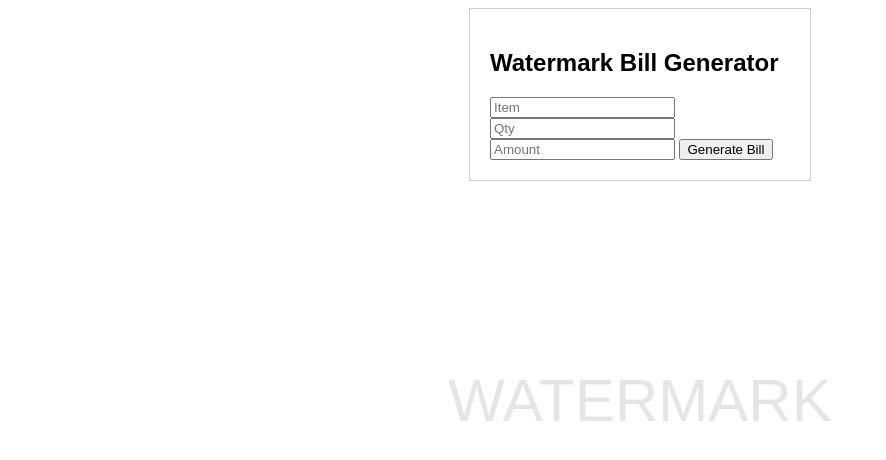
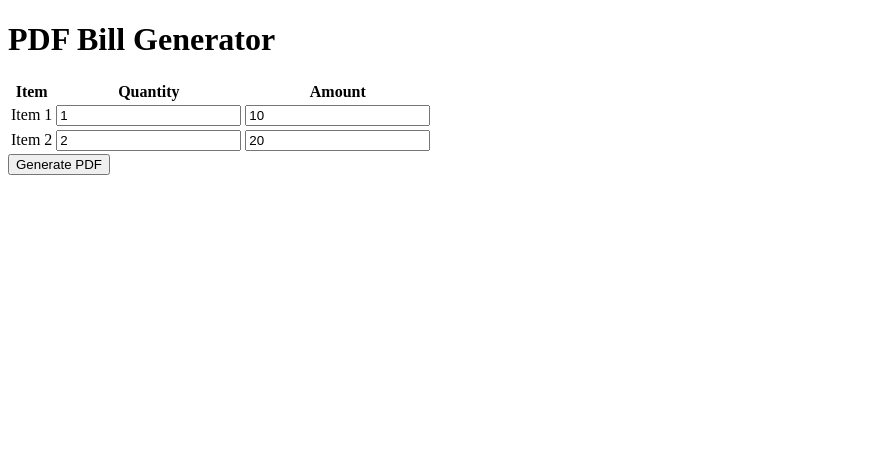
Before and after one commit to younus1244/Bill, a plain HTML site: page index.html in a window 1280 px wide. Shown: the whole page, without its empty margins (0-886 px from the left). Drawn offline with nearby package versions, Linux system fonts and the light colour scheme.

Commit message:
index.html

```diff
--- a/index.html
+++ b/index.html
@@ -1,52 +1,54 @@
 <!DOCTYPE html>
 <html>
 <head>
-<style>
-  body {
-    font-family: Arial, sans-serif;
-  }
-  #bill-container {
-    width: 300px;
-    margin: 0 auto;
-    padding: 20px;
-    border: 1px solid #ccc;
-  }
-  #watermark {
-    position: absolute;
-    top: 50%;
-    left: 50%;
-    transform: translate(-50%, -50%);
-    font-size: 60px;
-    color: rgba(0, 0, 0, 0.1);
-    pointer-events: none;
-  }
-</style>
+  <title>PDF Bill Generator</title>
+  <script src="https://cdnjs.cloudflare.com/ajax/libs/jspdf/2.5.0/jspdf.umd.min.js"></script>
 </head>
 <body>
-<div id="bill-container">
-  <h2>Watermark Bill Generator</h2>
-  <input type="text" id="item" placeholder="Item">
-  <input type="number" id="qty" placeholder="Qty">
-  <input type="number" id="amount" placeholder="Amount">
-  <button onclick="generateBill()">Generate Bill</button>
-  <div id="watermark">WATERMARK</div>
-  <div id="bill"></div>
-</div>
+  <h1>PDF Bill Generator</h1>
 
-<script>
-function generateBill() {
-  const item = document.getElementById("item").value;
-  const qty = document.getElementById("qty").value;
-  const amount = document.getElementById("amount").value;
+  <table>
+    <tr>
+      <th>Item</th>
+      <th>Quantity</th>
+      <th>Amount</th>
+    </tr>
+    <tr>
+      <td>Item 1</td>
+      <td><input type="number" class="quantity" value="1"></td>
+      <td><input type="number" class="amount" value="10"></td>
+    </tr>
+    <tr>
+      <td>Item 2</td>
+      <td><input type="number" class="quantity" value="2"></td>
+      <td><input type="number" class="amount" value="20"></td>
+    </tr>
+  </table>
 
-  const billDiv = document.getElementById("bill");
-  billDiv.innerHTML = `
-    <h3>Generated Bill:</h3>
-    <p><strong>Item:</strong> ${item}</p>
-    <p><strong>Quantity:</strong> ${qty}</p>
-    <p><strong>Amount:</strong> $${amount}</p>
-  `;
-}
-</script>
+  <button onclick="generatePDF()">Generate PDF</button>
+
+  <script>
+    function generatePDF() {
+      const doc = new jsPDF();
+      const table = document.querySelector("table");
+      const rows = table.querySelectorAll("tr");
+
+      let startY = 20;
+
+      doc.text("Invoice", 105, startY);
+      startY += 10;
+
+      doc.autoTable({
+        startY,
+        head: [['Item', 'Quantity', 'Amount']],
+        body: Array.from(rows).map(row => {
+          const columns = row.querySelectorAll("td");
+          return [columns[0].textContent, columns[1].querySelector(".quantity").value, columns[2].querySelector(".amount").value];
+        })
+      });
+
+      doc.save("invoice.pdf");
+    }
+  </script>
 </body>
 </html>
```
